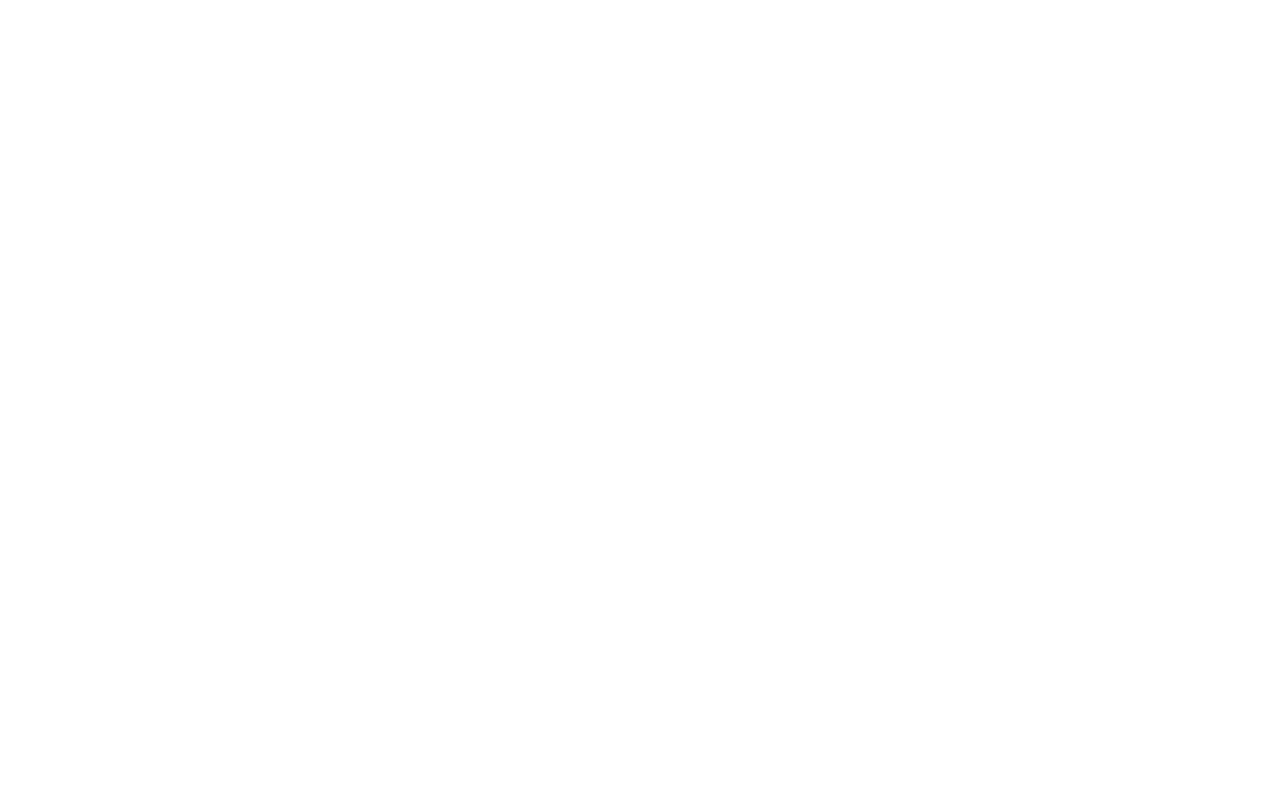
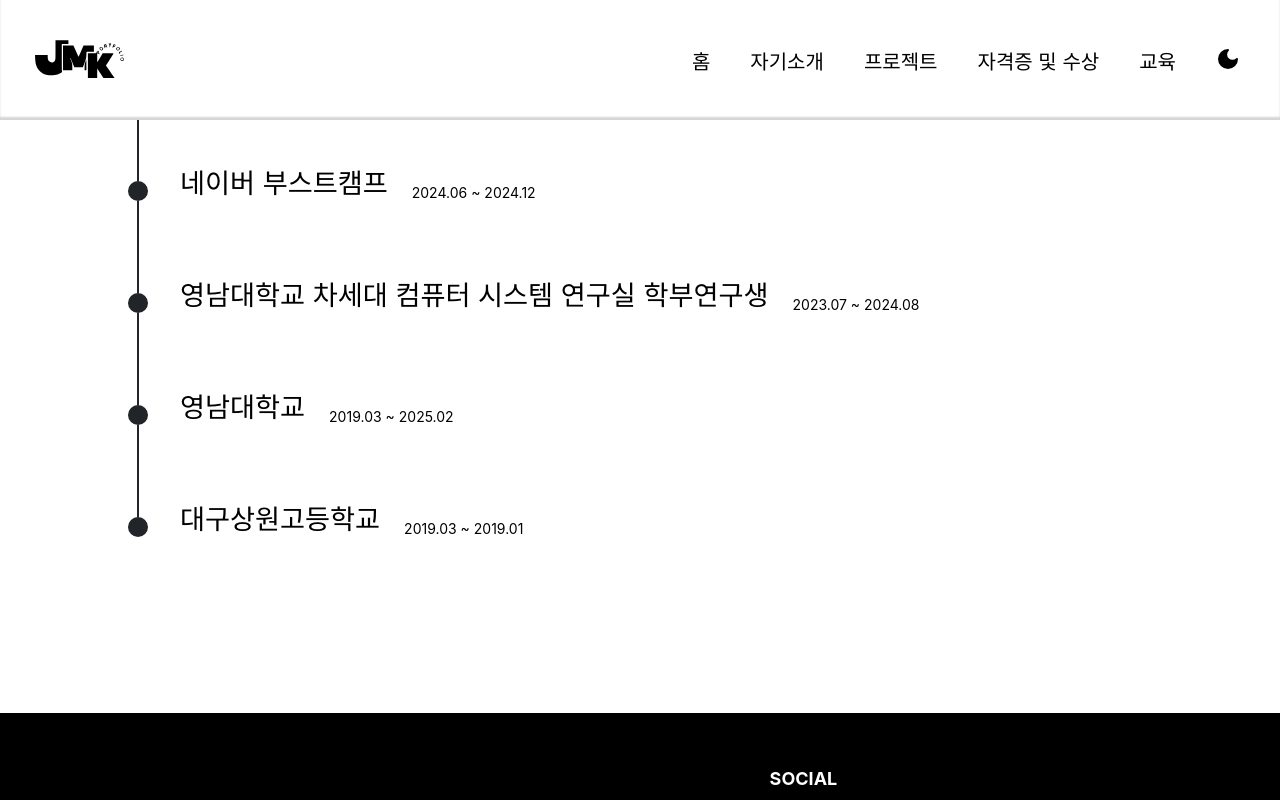
Before and after one commit to jungmyunggi/Portfolio, a React (Vite) app: page /education in a window 1280 px wide. Before the commit this address had no page. Shown: the top 800 px of the page. Built offline with nearby package versions, Linux system fonts and the light colour scheme; a web font is replaced by a local one.

Commit message:
✨ feat: 교육내역 추가

```diff
--- a/src/app/App.tsx
+++ b/src/app/App.tsx
@@ -1,6 +1,8 @@
 import HomePage from '@/pages/Home/HomePage';
 import IntroPage from '@/pages/Intro/IntroPage';
 import ProjectPage from '@/pages/ProjectPage';
+import AwardAndCertificationPage from '@/pages/AwardAndCertification/AwardAndCerticicationPage';
+import EducationPage from '@/pages/Education/EducationPage';
 import { BrowserRouter, Routes, Route } from 'react-router-dom';
 import MediaQueryUpdater from '@/app/MediaQueryUpdater';
 import Layout from './Layout';
@@ -14,6 +16,11 @@
                         <Route index element={<HomePage />} />
                         <Route path="/introdution" element={<IntroPage />} />
                         <Route path="/project" element={<ProjectPage />} />
+                        <Route
+                            path="/award&certification"
+                            element={<AwardAndCertificationPage />}
+                        />
+                        <Route path="/education" element={<EducationPage />} />
                     </Route>
                 </Routes>
             </BrowserRouter>
--- /dev/null
+++ b/src/features/Education/style/Education.scss
@@ -0,0 +1,74 @@
+.education {
+    margin-top: 0;
+    padding-left: 10%;
+    padding-right: 10%;
+    display: flex;
+    flex-direction: column;
+    .education-item {
+        display: flex;
+        gap: var(--spacing-lg);
+        .education-dot-container {
+            display: flex;
+            flex-direction: column;
+            align-items: center;
+            .line {
+                width: 2px;
+                flex: 1;
+                background-color: var(--dark-gray);
+            }
+            .circle {
+                width: var(--font-lg);
+                height: var(--font-lg);
+                background-color: var(--dark-gray);
+                border-radius: var(--spacing-full);
+            }
+        }
+        .eduation-text-container {
+            display: flex;
+            height: 7rem;
+            align-items: end;
+            gap: var(--spacing-md);
+            .title {
+                font-size: var(--font-2xl);
+            }
+            .date {
+                font-size: var(--font-sm);
+            }
+        }
+    }
+}
+
+.education.education-mobile {
+    .education-item {
+        display: flex;
+        gap: var(--spacing-sm);
+        .education-dot-container {
+            display: flex;
+            flex-direction: column;
+            align-items: center;
+            .line {
+                width: 2px;
+                flex: 1;
+                background-color: var(--dark-gray);
+            }
+            .circle {
+                width: var(--font-md);
+                height: var(--font-md);
+                background-color: var(--dark-gray);
+                border-radius: var(--spacing-full);
+            }
+        }
+        .eduation-text-container {
+            display: flex;
+            height: 3rem;
+            align-items: end;
+            gap: var(--spacing-sm);
+            .title {
+                font-size: var(--font-sm);
+            }
+            .date {
+                font-size: var(--font-xs);
+            }
+        }
+    }
+}
--- /dev/null
+++ b/src/features/Education/ui/Education.tsx
@@ -0,0 +1,9 @@
+import '@/features/Education/style/Education.scss';
+import { useMediaStore } from '@/app/store';
+import EducationDesktop from '@/features/Education/ui/EducationDesktop';
+import EducationMobile from '@/features/Education/ui/EducationsMobile';
+
+export default function Education() {
+    const isDesktop = useMediaStore((state) => state.isDesktop);
+    return isDesktop ? <EducationDesktop /> : <EducationMobile />;
+}
--- /dev/null
+++ b/src/features/Education/ui/EducationDesktop.tsx
@@ -0,0 +1,14 @@
+import EducationItem from '@/features/Education/ui/EducationItem';
+export default function EducationDesktop() {
+    return (
+        <section className="education">
+            <EducationItem name="네이버 부스트캠프" date="2024.06 ~ 2024.12" />
+            <EducationItem
+                name="영남대학교 차세대 컴퓨터 시스템 연구실 학부연구생"
+                date="2023.07 ~ 2024.08"
+            />
+            <EducationItem name="영남대학교" date="2019.03 ~ 2025.02" />
+            <EducationItem name="대구상원고등학교" date="2019.03 ~ 2019.01" />
+        </section>
+    );
+}
--- /dev/null
+++ b/src/features/Education/ui/EducationItem.tsx
@@ -0,0 +1,15 @@
+import { EducationProps } from '@/share/type/EducationType';
+export default function EducationItem(itemProps: EducationProps) {
+    return (
+        <div className="education-item">
+            <div className="education-dot-container">
+                <div className="line"></div>
+                <div className="circle"></div>
+            </div>
+            <div className="eduation-text-container">
+                <p className="title">{itemProps.name}</p>
+                <p className="date">{itemProps.date}</p>
+            </div>
+        </div>
+    );
+}
--- /dev/null
+++ b/src/features/Education/ui/EducationsMobile.tsx
@@ -0,0 +1,15 @@
+import EducationItem from '@/features/Education/ui/EducationItem';
+
+export default function EducationMobile() {
+    return (
+        <section className="education education-mobile">
+            <EducationItem name="네이버 부스트캠프" date="2024.06 ~ 2024.12" />
+            <EducationItem
+                name="영남대학교 차세대 컴퓨터 시스템 연구실 학부연구생"
+                date="2023.07 ~ 2024.08"
+            />
+            <EducationItem name="영남대학교" date="2019.03 ~ 2025.02" />
+            <EducationItem name="대구상원고등학교" date="2019.03 ~ 2019.01" />
+        </section>
+    );
+}
--- /dev/null
+++ b/src/pages/Education/EducationPage.tsx
@@ -0,0 +1,10 @@
+import Education from '@/features/Education/ui/Education';
+import Horizon from '@/share/ui/Horizon';
+export default function EducationPage() {
+    return (
+        <>
+            <Horizon intervalTop={20} intervalBottom={0} title="Education" />
+            <Education />
+        </>
+    );
+}
--- a/src/share/type/EducationType.ts
+++ b/src/share/type/EducationType.ts
@@ -1,5 +1,4 @@
 export interface EducationProps {
-  name: string;
-  date: string;
-  summary: string;
+    name: string;
+    date: string;
 }
```
Also changed, not shown: src/features/Education/Education.scss (deleted, +0 -66 lines), src/features/Education/Education.tsx (deleted, +0 -15 lines), src/features/Education/EducationItem.tsx (deleted, +0 -10 lines). Lines whose indentation alone changed are shown as unchanged.
